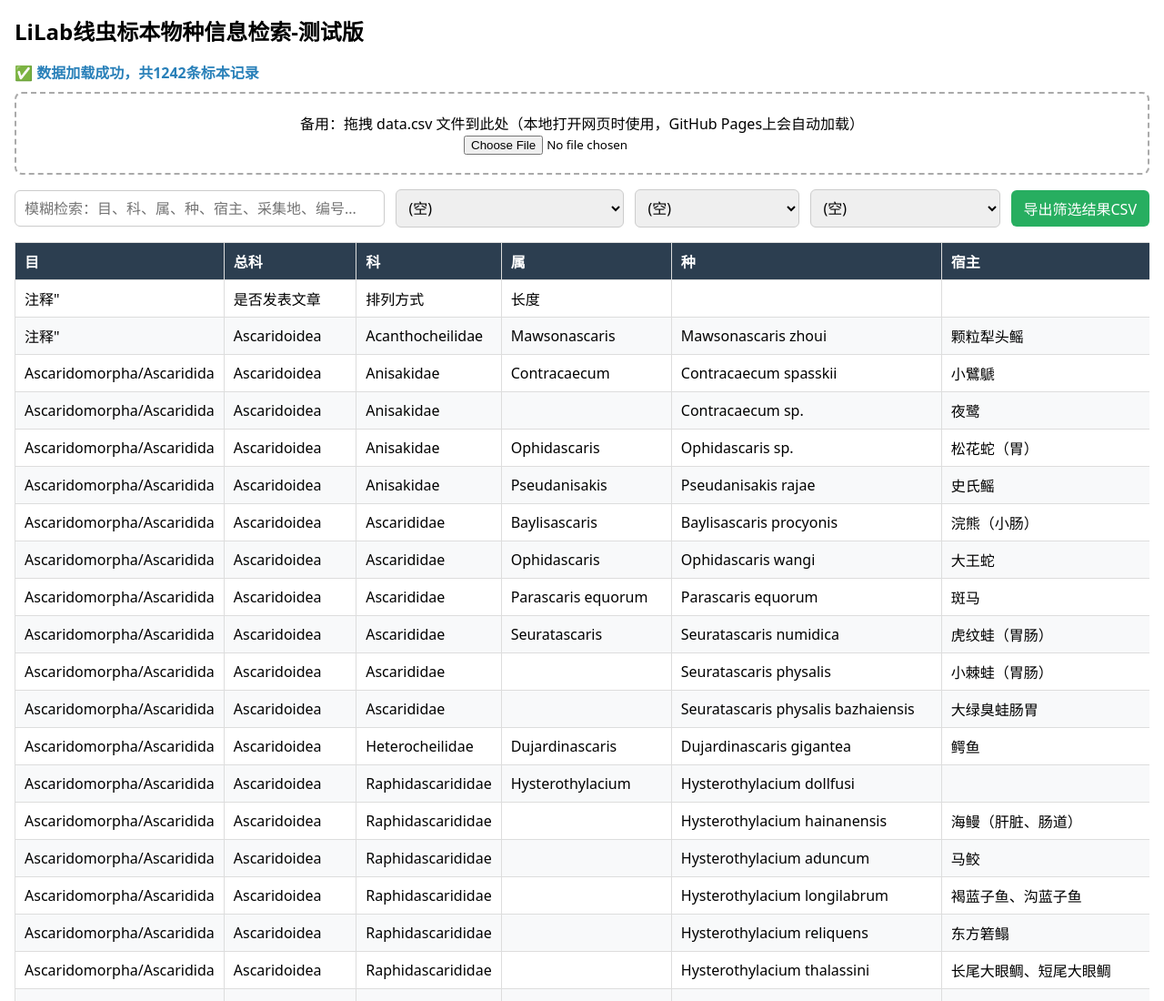
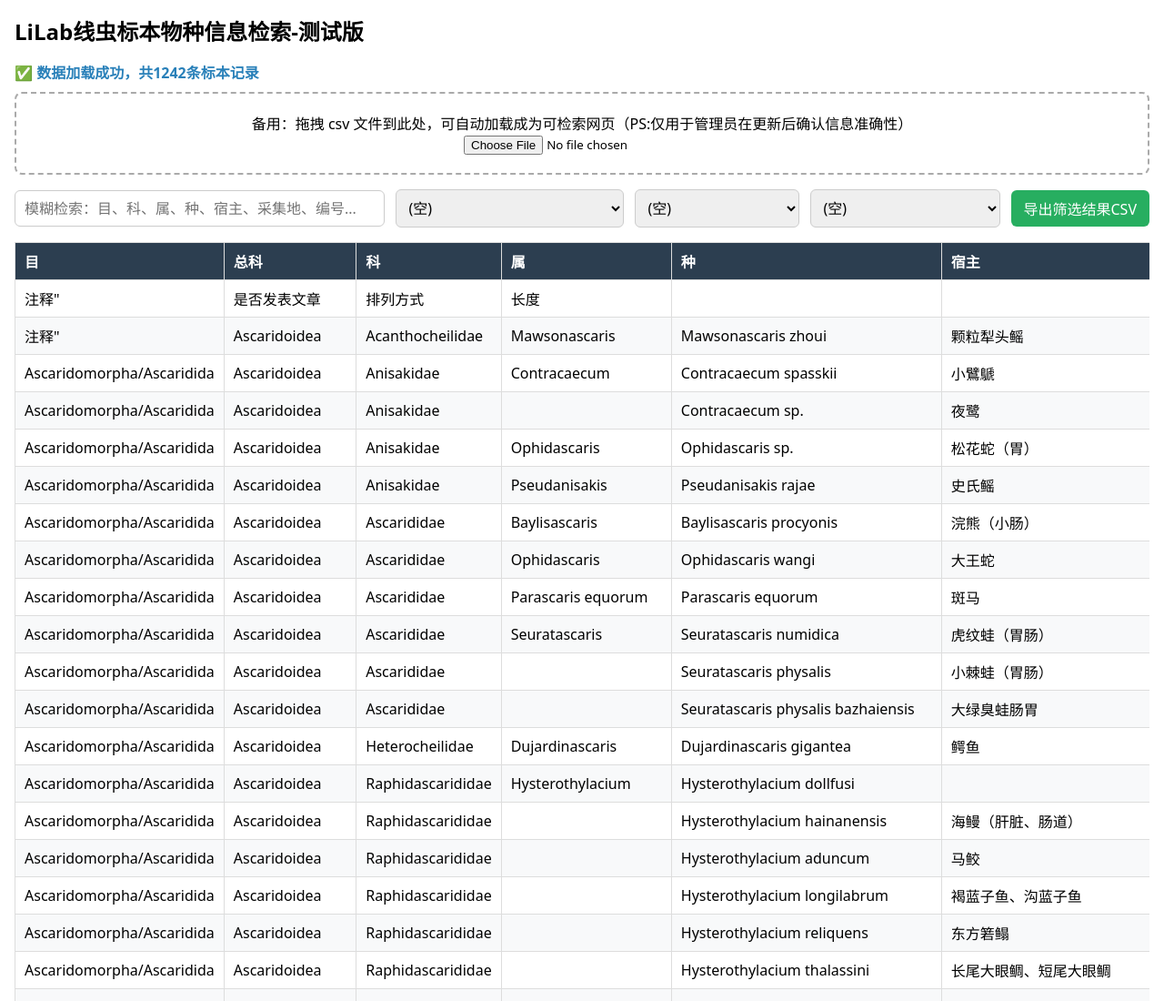
Before and after one commit to connshaojunzhang/nematode-db, a plain HTML site: page index.html in a window 1280 px wide. Shown: the top 1100 px of the page at 91% size. Drawn offline with Linux system fonts and the light colour scheme.

Commit message:
Update upload instructions for CSV file

```diff
--- a/index.html
+++ b/index.html
@@ -36,7 +36,7 @@ tr:hover{background:#eef5fc}
 <div id="statusTip" class="load-tip">正在自动加载 data.csv 数据……</div>
 
 <div class="upload-area" id="dropZone">
-  <p>备用：拖拽 data.csv 文件到此处（本地打开网页时使用，GitHub Pages上会自动加载）</p>
+  <p>备用：拖拽 csv 文件到此处，可自动加载成为可检索网页（PS:仅用于管理员在更新后确认信息准确性）</p>
   <input type="file" id="fileInput" accept=".csv">
 </div>
 
```
